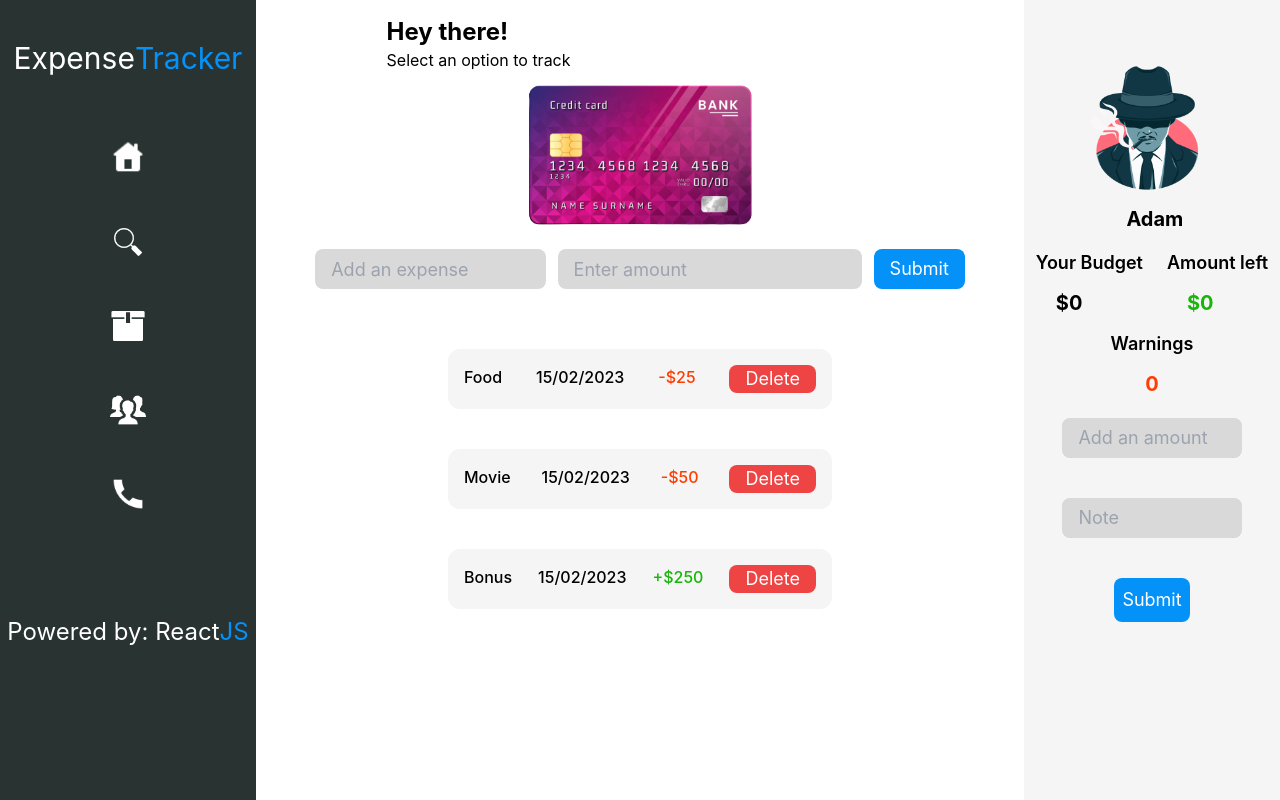
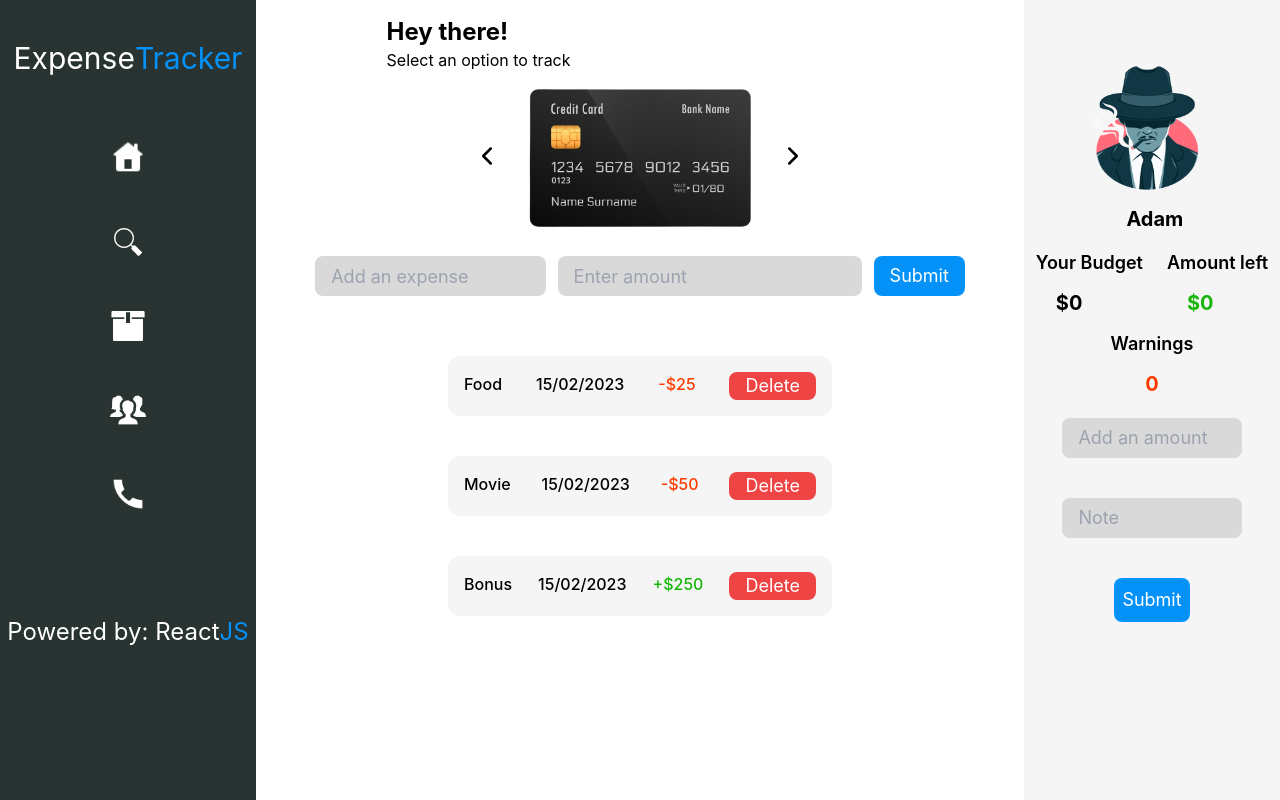
Before and after one commit to Tejas204/Expense-Tracker, a React (Create React App) app: page / in a window 1280 px wide. Built offline with nearby package versions, Linux system fonts and the light colour scheme.

Commit message:
Added card carousel

```diff
--- a/package.json
+++ b/package.json
@@ -8,6 +8,7 @@
     "@testing-library/user-event": "^13.5.0",
     "react": "^18.2.0",
     "react-dom": "^18.2.0",
+    "react-icons": "^4.8.0",
     "react-scripts": "5.0.1",
     "web-vitals": "^2.1.4"
   },
--- a/src/components/TransactionPage.js
+++ b/src/components/TransactionPage.js
@@ -6,19 +6,23 @@ import card4 from '../images/card4.png'
 import mastercard from '../images/mastercard.png'
 import gpay from '../images/gpay.png';
 import paypal from '../images/paypal.png';
-import { transactionHistory } from '../data'
+import { transactionHistory, transactionImages } from '../data';
+import { FiChevronLeft, FiChevronRight } from "react-icons/fi";
 
 const TransactionPage = ({getExpenseReceived}) => {
 
-  //This react hook takes transactionHistory as value which gets updated when the onSubmit buton in
-  //the expense section is clicked.
+  // This react hook takes transactionHistory as value which gets updated when the onSubmit buton in
+  // the expense section is clicked.
   let [transaction, addNewTransactionItem] = useState(transactionHistory);
 
-  //This react hook deletes a transaction element from the transactionHistory
+  // This react hook deletes a transaction element from the transactionHistory
   let [deletedTransaction, deleteSpecificTransaction] = useState(transactionHistory);
 
-  //This variable maintains the number of records in the transaction
+  // This react hook maintains the number of records in the transaction
   let [transactionCount, updateCount] = useState(2);
+
+  // This hook shows the current paayment method
+  let [currentPayMenthod, setCurrentPayMethod] = useState(1);
 
   // This variable stores the id of the record to be deleted
   let retrievedRecordId;
@@ -39,8 +43,28 @@ const TransactionPage = ({getExpenseReceived}) => {
       </div>
 
       {/* This div contains the payment methods */}
+      {/* Arrows to navigate the payment options */}
       <div className='flex flex-row justify-center mb-5 mt-2'>
-        <img src={card4} className='h-[30%] w-[30%]'></img>
+        {/* Move to previous payment method if any */}
+        <FiChevronLeft size={30} className='mt-[8%] mr-[3%]' onClick={() => {
+            if(currentPayMenthod -1 >= 0){
+              currentPayMenthod -= 1;
+              setCurrentPayMethod(currentPayMenthod);
+              console.log(currentPayMenthod);
+            }
+        }}/>
+
+        {/* Reflects the current payment method */}
+        <img src={transactionImages[currentPayMenthod].image} className='h-[30%] w-[30%]'></img>
+
+        {/* Move to next payment method if any */}
+        <FiChevronRight size={30} className='mt-[8%] ml-[3%]' onClick={() => {
+          if(currentPayMenthod + 1 < transactionImages.length){
+            currentPayMenthod += 1;
+            setCurrentPayMethod(currentPayMenthod);
+            console.log(currentPayMenthod);
+          }
+        }}/>
       </div>
 
       {/* This div contains functionality to submit expense
--- a/src/data.js
+++ b/src/data.js
@@ -8,6 +8,9 @@ import gpay from './images/gpay.png';
 import paypal from './images/paypal.png';
 import mastercard from './images/mastercard.png';
 
+import card3 from './images/card3.png'
+import card4 from './images/card4.png'
+import card5 from './images/card5.jpg'
 
 export let navItems = [
     {
@@ -55,17 +58,17 @@ export let transactionHistory = [
 
 export let transactionImages = [
     {
-        image: mastercard,
+        image: card5,
         index: 1,
         selected: false
     },
     {
-        image: gpay,
+        image: card3,
         index: 2,
         selected: true
     },
     {
-        image: paypal,
+        image: card4,
         index: 3,
         selected: false
     }
```
Also changed, not shown: src/Images/card5.jpg (added), src/tasks.txt, 1 other file (tests, documents, lock files or other folders).
